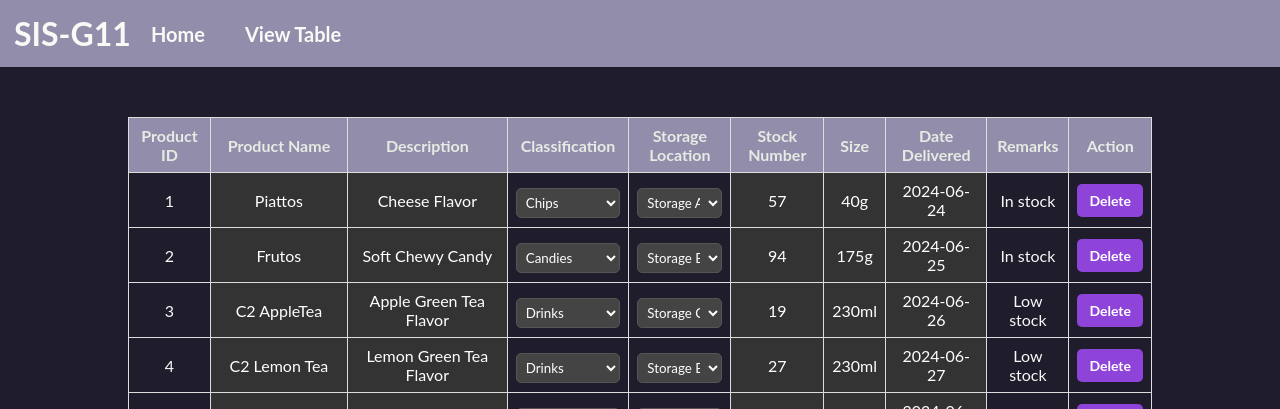
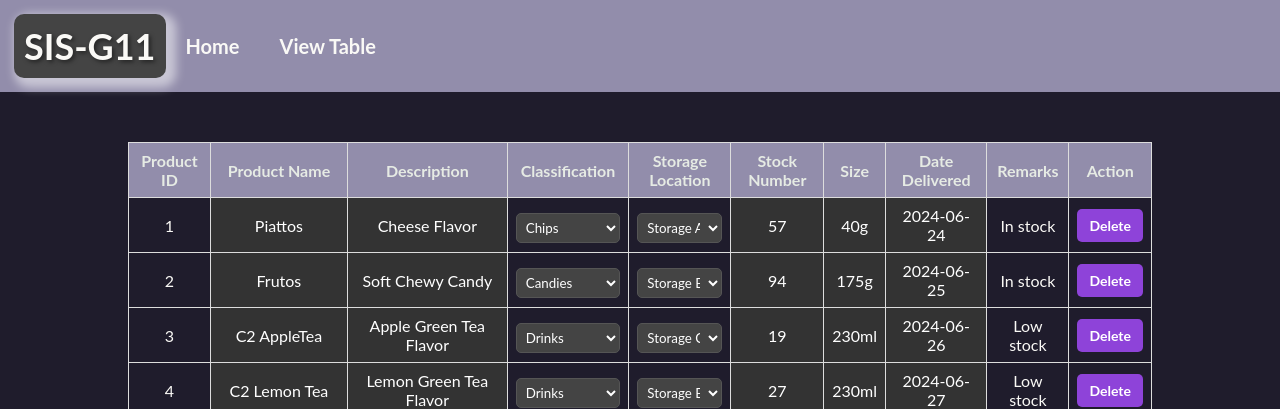
Before and after one commit to MJ-Sanoy/SIS-G11, a PHP site: page /table.php in a window 1280 px wide. Shown: the top 409 px of the page. Run offline with PHP 8.4, Linux system fonts and the light colour scheme; data comes from the database, SQL or seed files in the repository.

Commit message:
CSS-Changes

```diff
--- a/css-nav.css
+++ b/css-nav.css
@@ -23,3 +23,39 @@
     color: #796EAB;
     box-shadow: 0 4px 8px rgba(0, 0, 0, 0.2);
 }
+
+.welcome {
+    text-align: center;
+    padding: 10px;
+    background-color: #444; /* Dark background color */
+    color: #FFFFFF; /* White text color */
+    border-radius: 10px; /* Rounded corners */
+    box-shadow: 0 4px 8px rgba(0, 0, 0, 0.5); /* Box shadow for 3D effect */
+    position: relative; /* Required for the animation */
+    animation: lightCircle 5s infinite; /* Apply the animation */
+}
+
+.welcome h1 {
+    font-size: 36px; /* Increase font size */
+    font-weight: bold;
+    text-shadow: 2px 2px 4px rgba(0, 0, 0, 0.5); /* Text shadow for 3D effect */
+    margin: 0;
+}
+
+@keyframes lightCircle {
+    0% {
+        box-shadow: 0 0 10px 5px rgba(255, 255, 255, 0.5);
+    }
+    25% {
+        box-shadow: 10px 0 10px 5px rgba(255, 255, 255, 0.5);
+    }
+    50% {
+        box-shadow: 0 10px 10px 5px rgba(255, 255, 255, 0.5);
+    }
+    75% {
+        box-shadow: -10px 0 10px 5px rgba(255, 255, 255, 0.5);
+    }
+    100% {
+        box-shadow: 0 0 10px 5px rgba(255, 255, 255, 0.5);
+    }
+}
```
